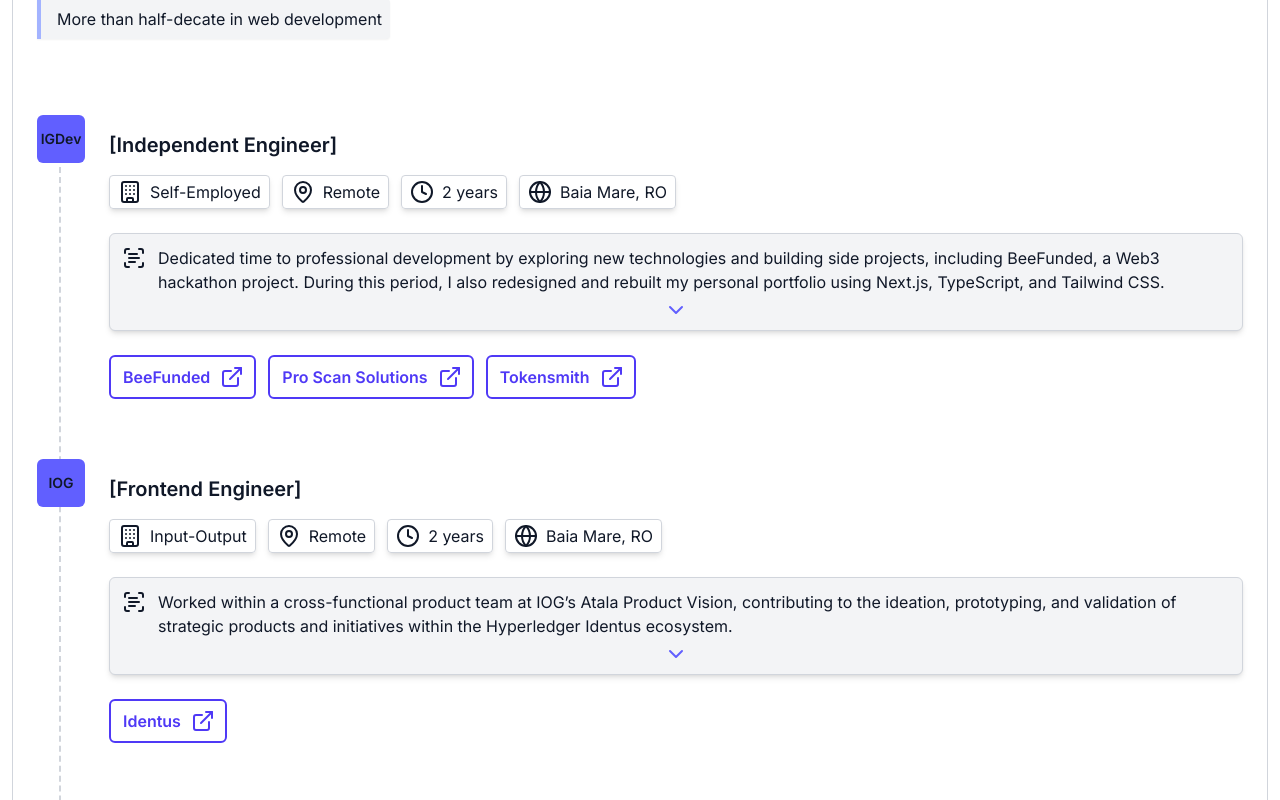
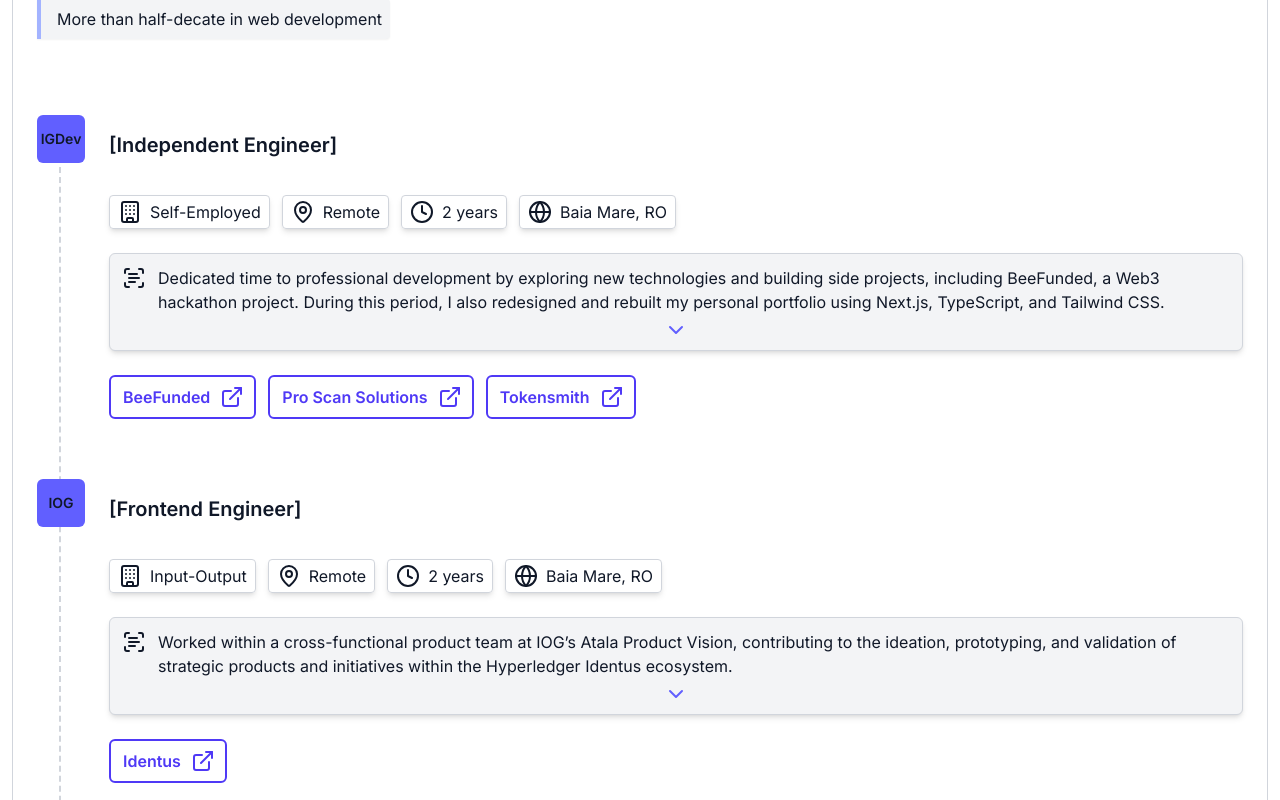
Before and after one commit to igdev0/portfolio, a Next.js app: page / in a window 1280 px wide. Shown: the part 1780-2580 px from the top of the page. Built offline with nearby package versions, Linux system fonts and the light colour scheme.

Commit message:
fix: timeline

```diff
--- a/src/components/experience/pin.tsx
+++ b/src/components/experience/pin.tsx
@@ -11,15 +11,17 @@ import {useRef} from 'react';
 import clsx from 'clsx';
 
 export default function ExperiencePin(props: ExperiencePinType) {
-  const ref = useRef(null)
+  const ref = useRef(null);
   const start = moment(new Date(props.startDate));
   const end = props.endDate ? moment(new Date(props.endDate)) : moment();
-
   const months = end.diff(start, 'years');
   const time = `${months} year${months === 1 ? '' : 's'}`;
+
   const active = useInView(ref, {
-    margin: "0px 0px -95% 0px",
+    margin: `0px 0px -${window.innerHeight - 92}px 0px` as keyof object,
   });
+
+
 
   return (
       <div className="experience-pin">
@@ -31,7 +33,7 @@ export default function ExperiencePin(props: ExperiencePinType) {
         </div>
         <div>
           <div className="z-5 sticky top-18 mt-2 py-3 mb-1 bg-(--background)">
-            <h3 className={clsx(active  ? "text-xl mt-2" : "text-2xl","font-bold mb-0 transition-all")}>{props.title}</h3>
+            <h3 className={clsx("font-bold mb-0 transition-all min-h-12",active  ? "text-xl mt-2" : "text-2xl")}>{props.title}</h3>
           </div>
           <div className="flex flex-wrap gap-3 relative">
             <Tag>
--- /dev/null
+++ b/src/hooks/use-is-mobile.ts
@@ -0,0 +1,15 @@
+"use client";
+import {useLayoutEffect, useState} from 'react';
+
+export function useIsMobile() {
+  const [mobile, setMobile] = useState(false);
+
+  useLayoutEffect(() => {
+    if (typeof window !== 'undefined' && window.innerWidth < 600) {
+      setMobile(true);
+    }
+
+    return () => {}
+  }, []);
+  return mobile;
+}
```
